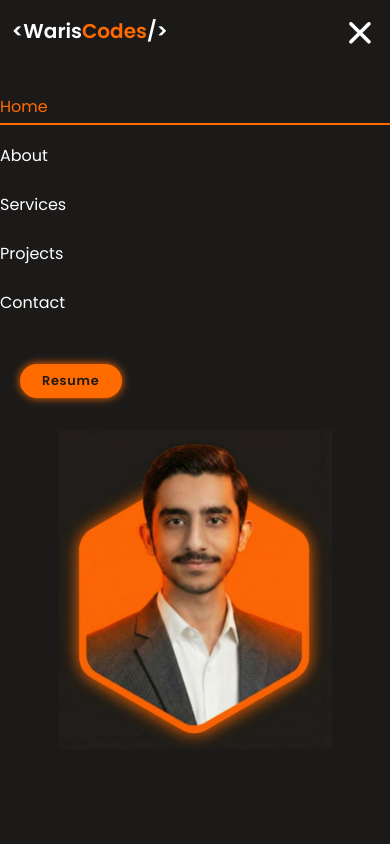
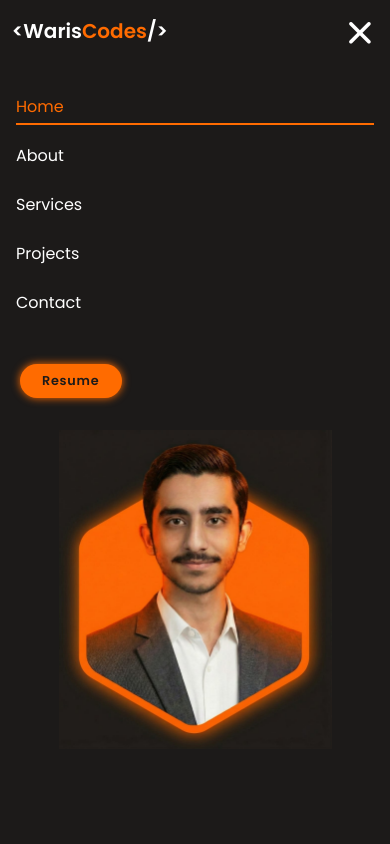
Before and after one commit to MuhammadWaris-55/Personal-Portfolio, a plain HTML site: page index.html in a window 390 px wide. Both pictures are taken after a click on the icon 360 px from the left and 30 px from the top of the page. Shown: the top 844 px of the page. Drawn offline with nearby package versions, Linux system fonts and the light colour scheme.

Commit message:
fix navbar in mobile

```diff
--- a/style.css
+++ b/style.css
@@ -441,7 +441,7 @@ span {
         left: 0;
         width: 100%;
         background: #1C1A19;
-        padding: 1rem 0;
+        padding: 1rem 2rem;
 
         opacity: 0;
         transform: translateY(-10px);
```
